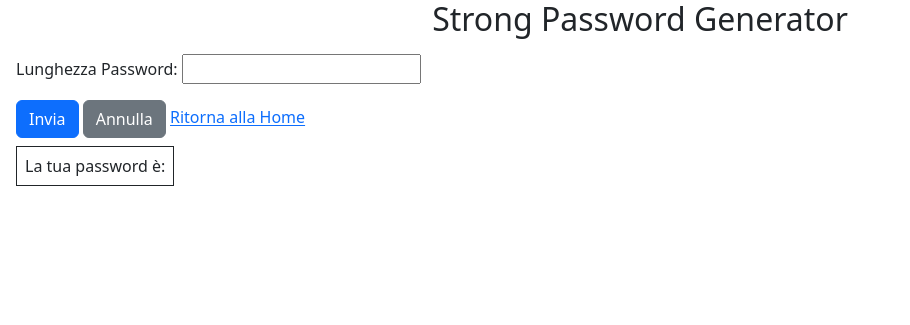
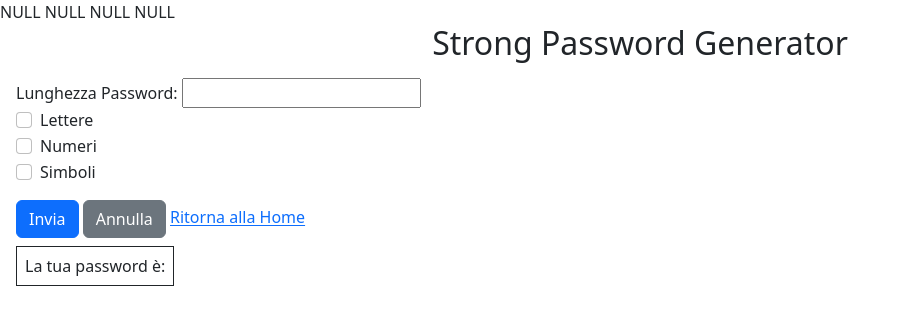
Before and after one commit to scurenza/php-strong-password-generator, a PHP site: page / in a window 1280 px wide. Shown: the top 325 px of the page, without its empty margins (0-910 px from the left). Run offline with PHP 8.4, Linux system fonts and the light colour scheme; data that the repository does not hold is empty.

Commit message:
milestone 4 a metà

```diff
--- a/index.php
+++ b/index.php
@@ -37,6 +37,19 @@ $syms = ["£", "$", "&", "*", "_", "-"];
                 <div class="m-3">
                     <label for="length">Lunghezza Password:</label>
                     <input type="text" name="length" id="length">
+                    <div class="form-check">
+                        <label class="form-check-label" for="letters">Lettere</label>
+                        <input class="form-check-input" type="checkbox" value="true" name="letters" id="letters">
+                    </div>
+                    <div class="form-check">
+                        <label class="form-check-label" for="numbers">Numeri</label>
+                        <input class="form-check-input" type="checkbox" value="true" name="numbers" id="numbers">
+                    </div>
+                    <div class="form-check">
+                        <label class="form-check-label" for="symbols">Simboli</label>
+                        <input class="form-check-input" type="checkbox" value="true" name="symbols" id="symbols">
+                    </div>
+
                 </div>
                 <div class="m-3">
                     <button class="btn btn-primary" type="submit">Invia</button>
```
Also changed, not shown: partials/function.php (+48 -3 lines).
